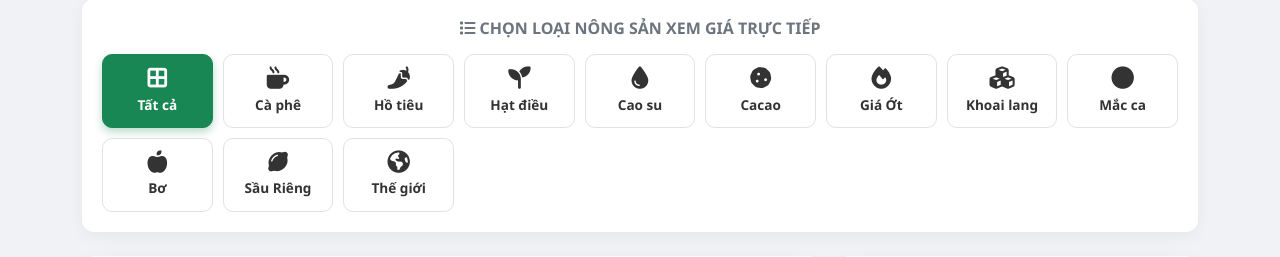
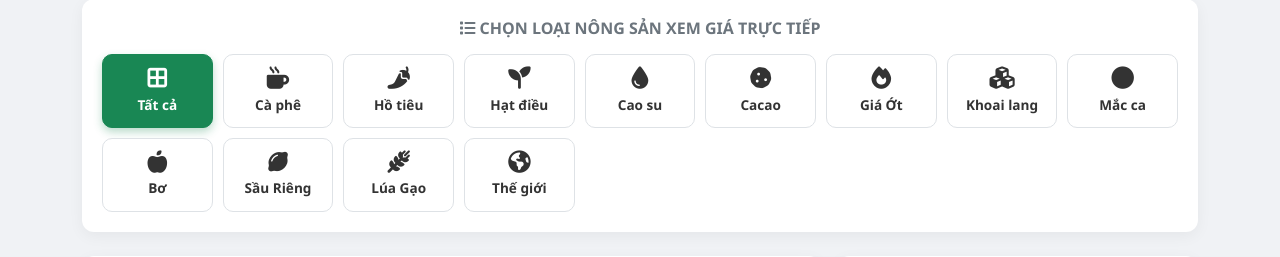
Before and after one commit to basotha/nongsan, a Flask app: page / in a window 1280 px wide. Shown: the part 226-483 px from the top of the page. Run offline with Flask 3, Linux system fonts and the light colour scheme.

Commit message:
Update index.html

```diff
--- a/templates/index.html
+++ b/templates/index.html
@@ -88,6 +88,7 @@
             <div class="nongsan-item" onclick="locNongSan('macca', this)"><i class="fa-solid fa-circle"></i>Mắc ca</div>
             <div class="nongsan-item" onclick="locNongSan('bo', this)"><i class="fa-solid fa-apple-whole"></i>Bơ</div>
             <div class="nongsan-item" onclick="locNongSan('sau_rieng', this)"><i class="fa-solid fa-lemon"></i>Sầu Riêng</div>
+            <div class="nongsan-item" onclick="locNongSan('gao', this)"><i class="fa-solid fa-wheat-awn"></i>Lúa Gạo</div>
             <div class="nongsan-item" onclick="locNongSan('quoc_te', this)"><i class="fa-solid fa-earth-americas"></i>Thế giới</div>
         </div>
     </div>
```
